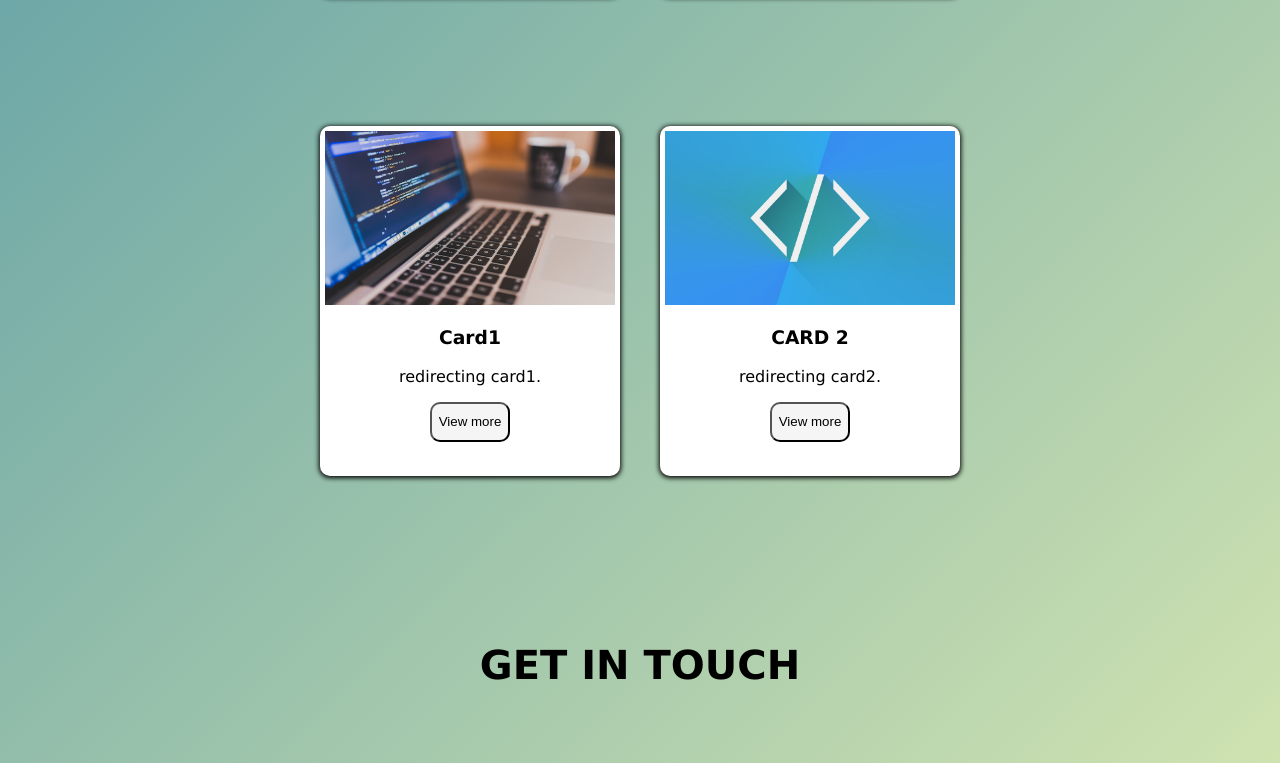
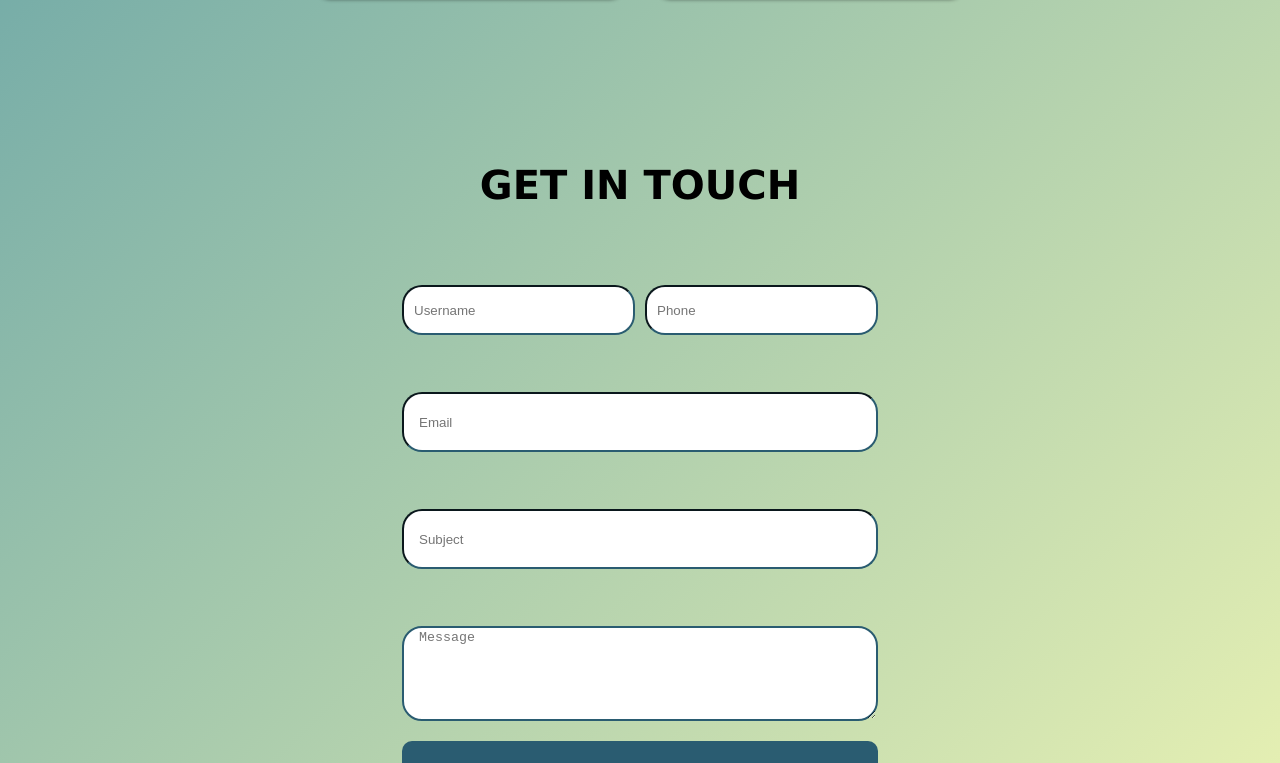
Before and after one commit to Sathwikkd1/portfolio1, a Next.js app: page / in a window 1280 px wide. Shown: the part 2027-2790 px from the top of the page. Built offline with nearby package versions, Linux system fonts and the light colour scheme.

Commit message:
Update Portfolio.js

```diff
--- a/components/Portfolio.js
+++ b/components/Portfolio.js
@@ -43,7 +43,7 @@ function Portfolio  ()  {
                 <div className={styles.lowerContainer}>
                     <h3>CSE</h3>
                     <p></p>
-                    <button onClick={toggleModal1} className={styles.btn}>View subjects</button>
+                    <button onClick={toggleModal1} className={styles.btn}>View more</button>
                 </div>
             </div>
          </div>
@@ -134,35 +134,7 @@ function Portfolio  ()  {
           </div>
          )}
          </div>
-         <div className={styles.container}>
-        <div className={styles.Card1}>
-            <div className={styles.upperContainer}>
 
-                    <Image src="/1.jpeg " alt="" height="180px" width="300px"/>
-
-                <div className={styles.lowerContainer}>
-                    <h3>Card1</h3>
-                   <p> redirecting card1.</p>
-                   <Link href='/page1'><button  className={styles.btn}>View more</button></Link>
-                </div>
-            </div>
-         </div>
-
-         <div className={styles.Card1}>
-            <div className={styles.upperContainer}>
-
-                    <Image src="/2.jpg " alt="" height="180px" width="300px"/>
-
-                <div className={styles.lowerContainer}>
-                    <h3>CARD 2</h3>
-                    <p> redirecting card2.</p>
-
-                    <Link href='/page2'><button  className={styles.btn}>View more</button></Link>
-                </div>
-            </div>
-         </div>
-
-         </div>
             </div>)}
 
 
```
